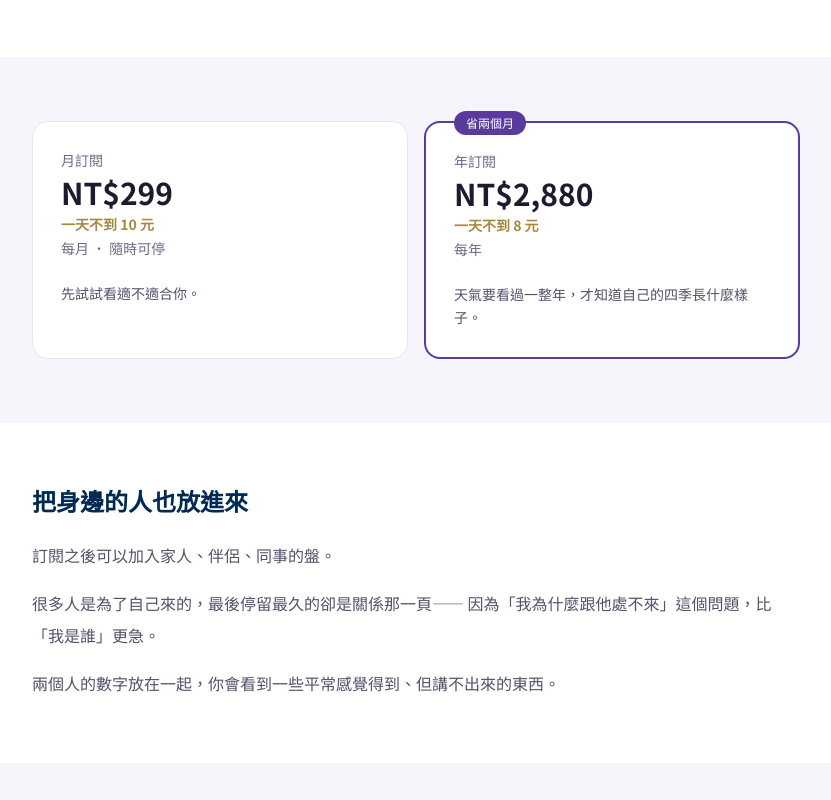
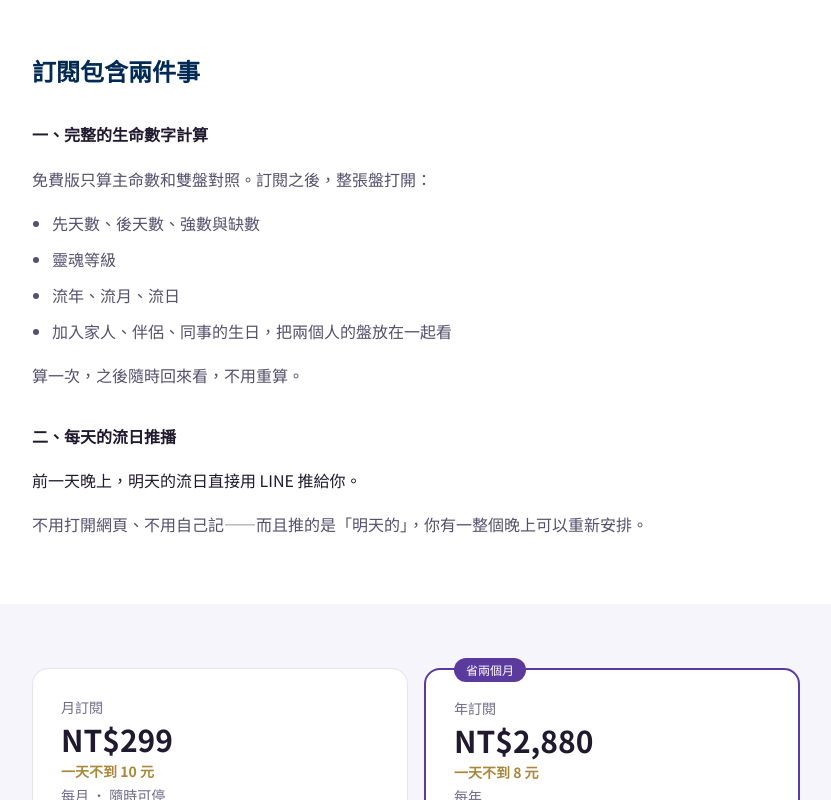
Before and after one commit to kern0907-303/erickfirm-website, a React (Vite) app: page /nas/meili in a window 1280 px wide. Shown: the part 1360-2160 px from the top of the page, without its empty margins (224-1055 px from the left). Built offline with nearby package versions, Linux system fonts and the light colour scheme.

Commit message:
meili: 訂閱內容拆成兩件事，並移到定價之前

```diff
--- a/src/pages/NASDashboard.jsx
+++ b/src/pages/NASDashboard.jsx
@@ -311,6 +311,35 @@ const NASDashboard = () => {
       </div>
     </section>
 
+    {/* 訂閱包含什麼 —— 必須排在定價之前：先說明買到什麼，再報價 */}
+    <section className="pb-16 px-6">
+      <div className="max-w-3xl mx-auto">
+        <h2 className="text-xl md:text-2xl font-bold mb-8">訂閱包含兩件事</h2>
+
+        <h3 className="font-bold text-[#1F1A2E] mb-3">一、完整的生命數字計算</h3>
+        <p className="text-[#55506B] leading-loose mb-3">
+          免費版只算主命數和雙盤對照。訂閱之後，整張盤打開：
+        </p>
+        <ul className="text-[#55506B] leading-loose space-y-1 mb-3 list-disc pl-5">
+          <li>先天數、後天數、強數與缺數</li>
+          <li>靈魂等級</li>
+          <li>流年、流月、流日</li>
+          <li>加入家人、伴侶、同事的生日，把兩個人的盤放在一起看</li>
+        </ul>
+        <p className="text-[#55506B] leading-loose mb-8">
+          算一次，之後隨時回來看，不用重算。
+        </p>
+
+        <h3 className="font-bold text-[#1F1A2E] mb-3">二、每天的流日推播</h3>
+        <p className="text-[#55506B] leading-loose mb-3">
+          <strong className="text-[#1F1A2E]">前一天晚上，明天的流日直接用 LINE 推給你。</strong>
+        </p>
+        <p className="text-[#55506B] leading-loose">
+          不用打開網頁、不用自己記——而且推的是「明天的」，你有一整個晚上可以重新安排。
+        </p>
+      </div>
+    </section>
+
     {/* 定價 */}
     <section className="py-16 px-6 bg-[#F7F5FC]">
       <div className="max-w-3xl mx-auto grid sm:grid-cols-2 gap-4">
@@ -331,23 +360,6 @@ const NASDashboard = () => {
             天氣要看過一整年，才知道自己的四季長什麼樣子。
           </p>
         </div>
-      </div>
-    </section>
-
-    {/* 最黏的功能單獨講 */}
-    <section className="py-16 px-6">
-      <div className="max-w-3xl mx-auto">
-        <h2 className="text-xl md:text-2xl font-bold mb-5">把身邊的人也放進來</h2>
-        <p className="text-[#55506B] leading-loose mb-4">
-          訂閱之後可以加入家人、伴侶、同事的盤。
-        </p>
-        <p className="text-[#55506B] leading-loose mb-4">
-          很多人是為了自己來的，最後停留最久的卻是<strong>關係</strong>那一頁——
-          因為「我為什麼跟他處不來」這個問題，比「我是誰」更急。
-        </p>
-        <p className="text-[#55506B] leading-loose">
-          兩個人的數字放在一起，你會看到一些平常感覺得到、但講不出來的東西。
-        </p>
       </div>
     </section>
 
```
